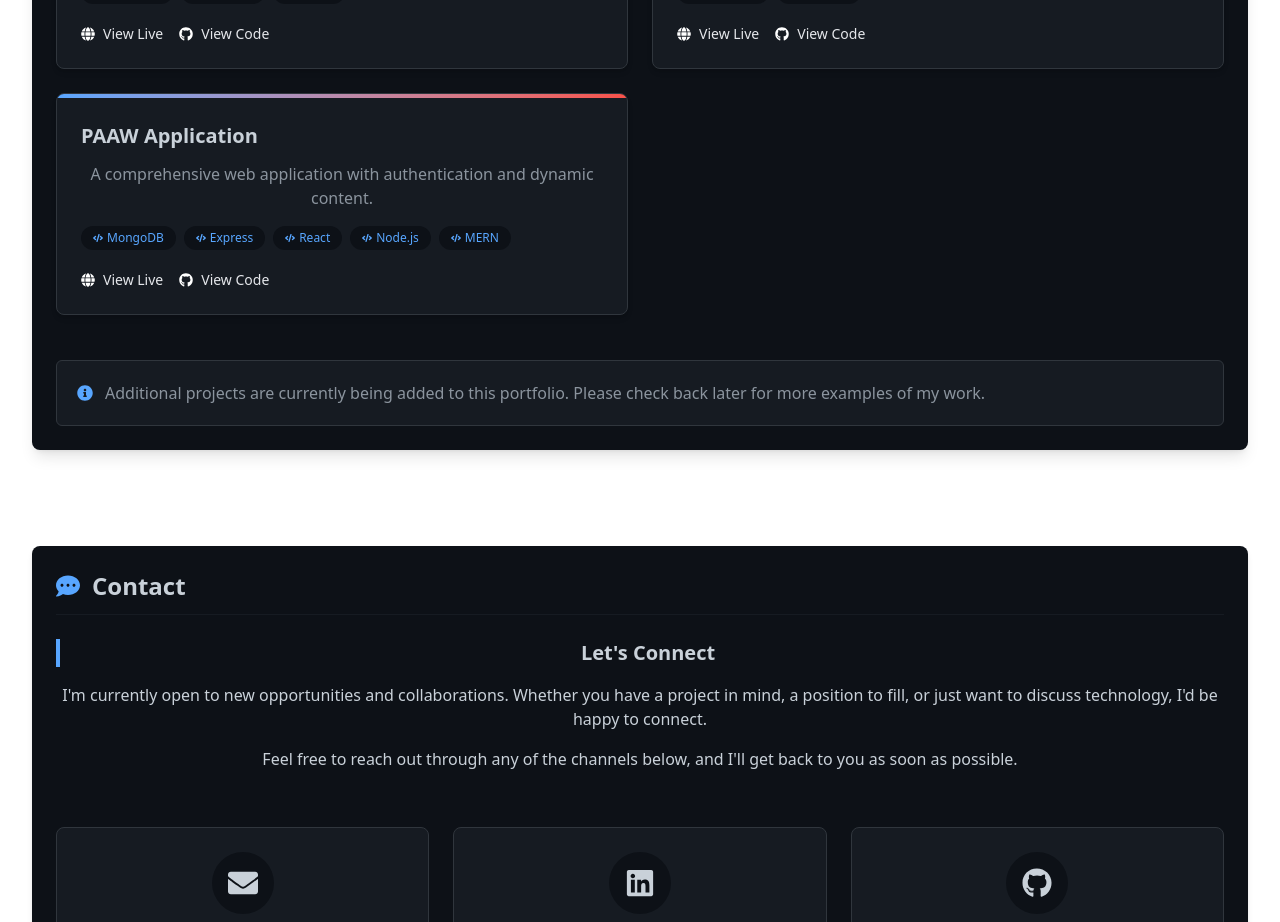
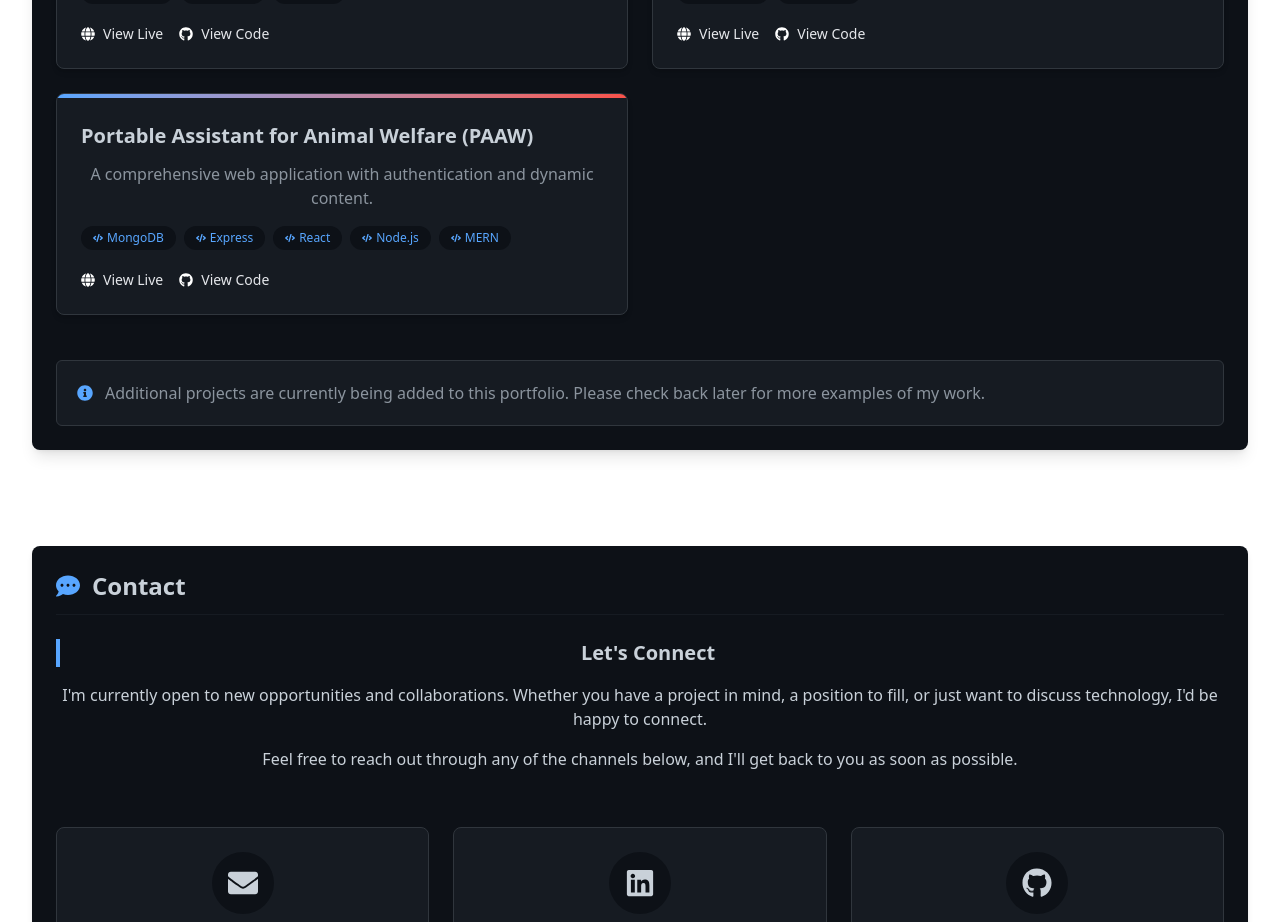
Before and after one commit to TonYacapin/abks_portfolio, a React (Vite) app: page / in a window 1280 px wide. Shown: the part 1880-2802 px from the top of the page. Built offline with nearby package versions, Linux system fonts and the light colour scheme.

Commit message:
fix: update project title in ProjectsSection for clarity

```diff
--- a/src/components/sections/ProjectsSection.jsx
+++ b/src/components/sections/ProjectsSection.jsx
@@ -23,7 +23,7 @@ export default function ProjectsSection() {
     },
     {
       id: 3,
-      title: "PAAW Application",
+      title: "Portable Assistant for Animal Welfare (PAAW)",
       description: "A comprehensive web application with authentication and dynamic content.",
       liveUrl: "https://paaw-eight.vercel.app/login",
       codeUrl: "https://github.com/TonYacapin/PAAW",
```
